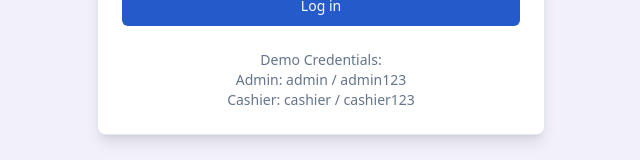
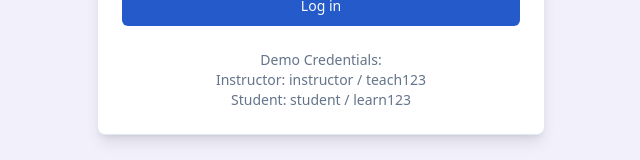
Before and after one commit to wahyush04/flow-pos-blossom-design, a React (Vite) app: page /login in a window 1280 px wide. Shown: the part 480-640 px from the top of the page, without its empty margins (319-959 px from the left). Built offline with nearby package versions, Linux system fonts and the light colour scheme.

Commit message:
Refactor: Update login demo credentials
Update the demo username and password in the login page to reflect the new e-learning context.

```diff
--- a/src/pages/Login.tsx
+++ b/src/pages/Login.tsx
@@ -20,8 +20,8 @@ import { Card, CardContent, CardDescription, CardFooter, CardHeader, CardTitle }
 // Mock users for demonstration purposes
 // In a real app, you would verify against a database
 const USERS = [
-  { username: "admin", password: "admin123", role: "admin" },
-  { username: "cashier", password: "cashier123", role: "cashier" }
+  { username: "instructor", password: "teach123", role: "admin" },
+  { username: "student", password: "learn123", role: "cashier" }
 ];
 
 const formSchema = z.object({
@@ -127,8 +127,8 @@ const Login = () => {
         <CardFooter className="flex flex-col space-y-2">
           <div className="text-sm text-center text-muted-foreground">
             <p>Demo Credentials:</p>
-            <p>Admin: admin / admin123</p>
-            <p>Cashier: cashier / cashier123</p>
+            <p>Instructor: instructor / teach123</p>
+            <p>Student: student / learn123</p>
           </div>
         </CardFooter>
       </Card>
```
